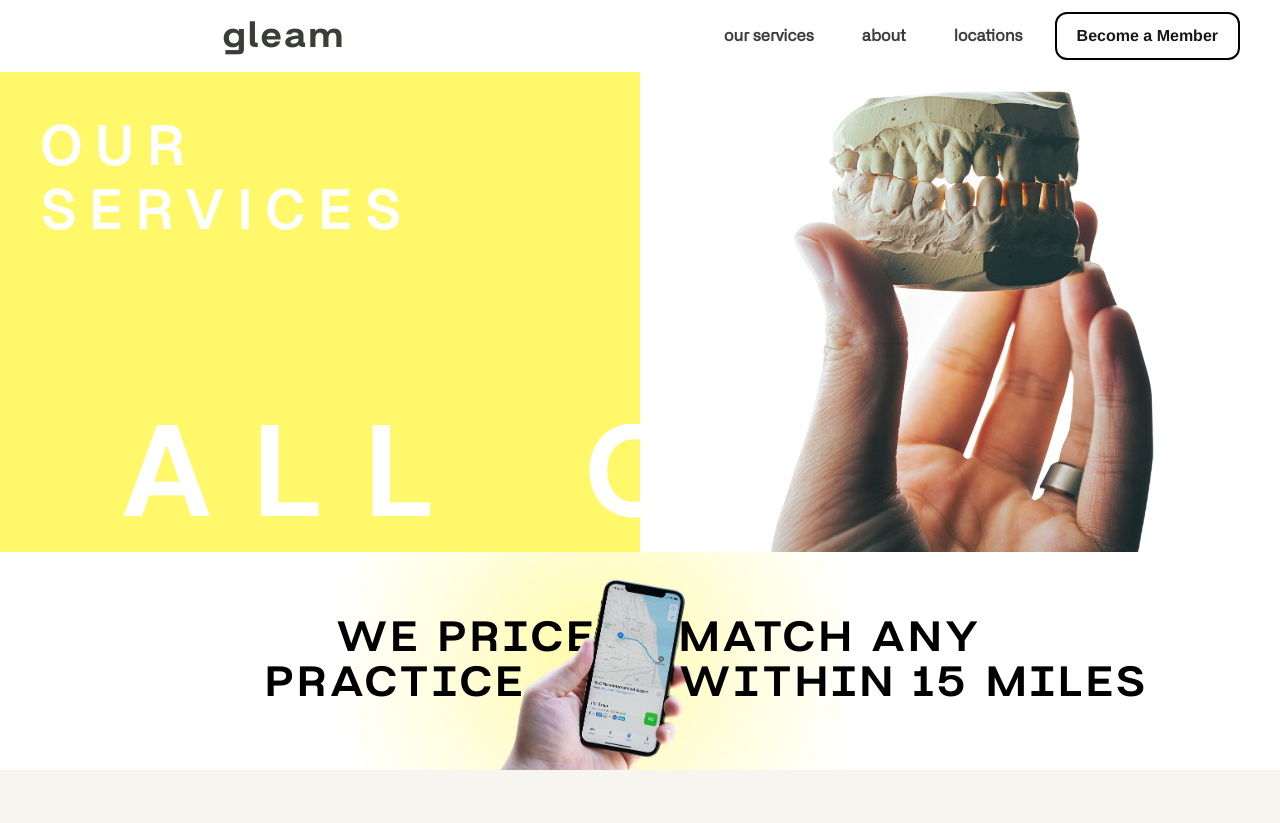
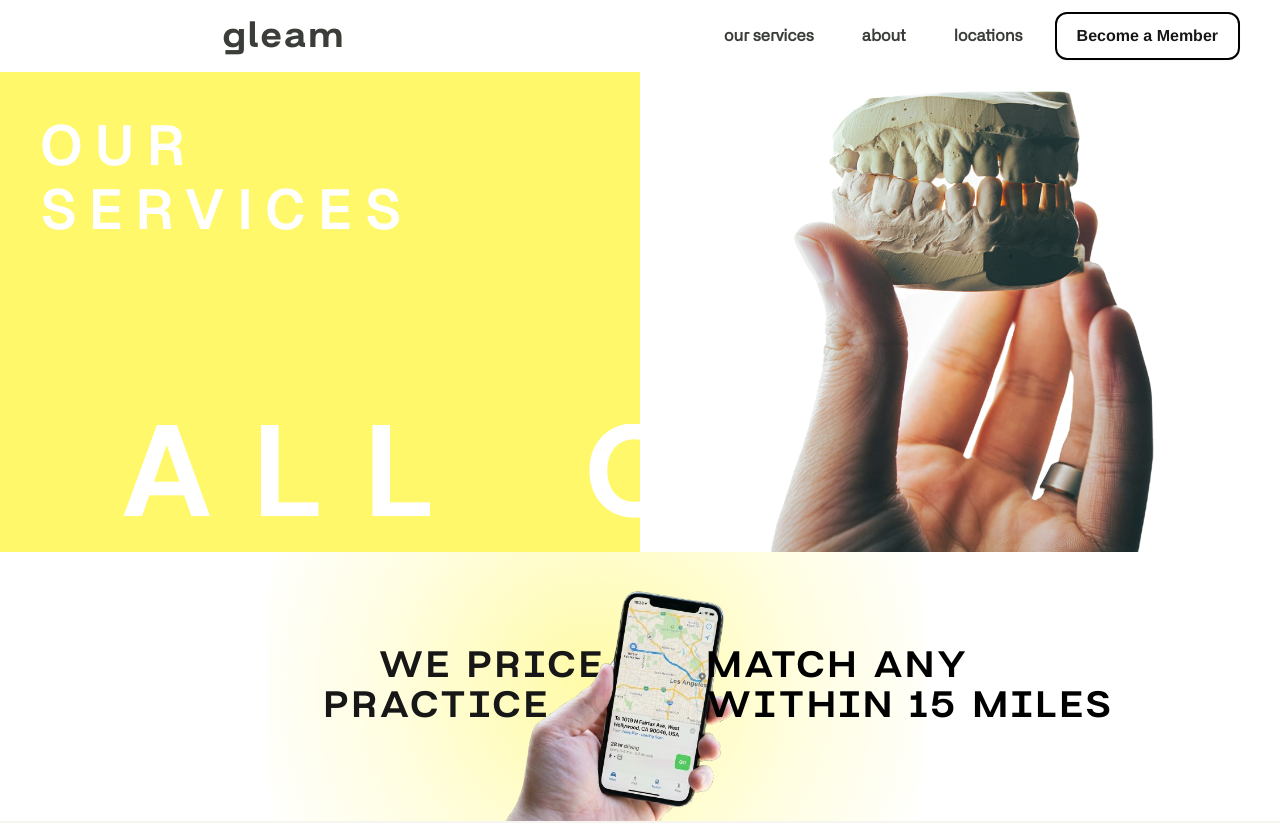
Before and after one commit to rohit-vue/Gleam, a Next.js app: page /services in a window 1280 px wide. Shown: the top 823 px of the page. Built offline with nearby package versions, Linux system fonts and the light colour scheme.

Commit message:
change the image and refinement according to it

```diff
--- a/src/components/ServicesHero.tsx
+++ b/src/components/ServicesHero.tsx
@@ -59,7 +59,7 @@ export function ServicesHero() {
       </div>
 
       <div
-        className="relative w-full overflow-hidden bg-white [--block-shift:1rem] [--line-size:0.8rem] [--line2-mt:0.1rem] [--phone-w:7.25rem] [--text-gap:0.25rem] min-h-[clamp(-6rem,34vw,57rem)] sm:[--block-shift:1.75rem] sm:[--line-size:1rem] sm:[--phone-w:9rem] sm:[--text-gap:0.35rem] md:[--block-shift:3.25rem] md:[--line-size:1.35rem] md:[--line2-mt:0.15rem] md:[--phone-w:11.5rem] md:[--text-gap:0.45rem] md:min-h-[clamp(1rem,22vw,57rem)] lg:min-h-[clamp(1rem,17vw,57rem)] lg:[--block-shift:clamp(-13rem,3.5vw,34.5rem)] lg:[--line-size:clamp(1.75rem,3.6vw,3.25rem)] lg:[--phone-w:15.5rem] lg:[--text-gap:0.35rem]"
+        className="relative w-full overflow-hidden max-md:overflow-x-visible bg-white [--block-shift:1rem] [--line-size:0.8rem] [--line2-mt:0.1rem] [--phone-w:10rem] max-md:[--text-gap:0.15rem] [--text-gap:0.25rem] min-h-[clamp(-6rem,34vw,57rem)] sm:[--block-shift:1.75rem] sm:[--line-size:1rem] sm:[--phone-w:11rem] sm:[--text-gap:0.35rem] md:[--block-shift:3.25rem] md:[--line-size:1.35rem] md:[--line2-mt:0.15rem] md:[--phone-w:14rem] md:[--text-gap:0.45rem] md:min-h-[clamp(1rem,22vw,57rem)] lg:min-h-[clamp(-17rem,28vw,57rem)] xl:min-h-[clamp(1rem,21vw,57rem)] 2xl:min-h-[clamp(1rem,16vw,57rem)] lg:[--block-shift:clamp(-13rem,3.5vw,34.5rem)] lg:[--line-size:clamp(1.75rem,3.6vw,3.25rem)] lg:[--phone-w:20.5rem] lg:[--text-gap:0.35rem]"
         aria-labelledby="price-match-heading"
       >
         <h2 id="price-match-heading" className="sr-only">
@@ -79,13 +79,13 @@ export function ServicesHero() {
           aria-hidden
           className="absolute bottom-0 left-0 right-[calc(43%+var(--phone-w)/2+var(--text-gap))] top-0 z-[1] flex flex-col justify-center items-end gap-[var(--line2-mt)] px-2 sm:px-4 md:px-6 lg:px-8"
         >
-          <div className="lg:translate-x-[75px] md:translate-x-[58px] translate-x-[39px] text-right">
-            <p className="whitespace-nowrap font-britanica-black text-[length:var(--line-size)]  uppercase leading-[0.92] tracking-[0.05em] text-black sm:tracking-[0.07em] md:tracking-[0.09em] lg:tracking-[0.11em]">
+          <div className="2xl:translate-x-[-18px] lg:translate-x-[123px]  md:translate-x-[91px] translate-x-[39px] text-right">
+            <p className="whitespace-nowrap font-britanica-black text-[18px] lg:text-[40px] md:text-[28px]  uppercase leading-[0.92] tracking-[0.05em]  sm:tracking-[0.07em] md:tracking-[0.09em] lg:tracking-[0.11em]">
               WE PRICE
             </p>
           </div>
-          <div className="translate-x-[1.25em] text-right sm:translate-x-[2.75em] md:translate-x-[1.75em] lg:translate-x-[0.25em]">
-            <p className="whitespace-nowrap font-britanica-black text-[length:var(--line-size)]  uppercase leading-[0.92] tracking-[0.05em] text-black sm:tracking-[0.07em] md:tracking-[0.09em] lg:tracking-[0.11em]">
+          <div className="translate-x-[1.25em] text-right sm:translate-x-[2.75em] md:translate-x-[2.75em] lg:translate-x-[4.25em] 2xl:translate-x-[-4.75em]">
+            <p className="whitespace-nowrap font-britanica-black text-[18px] lg:text-[40px] md:text-[28px]  uppercase leading-[0.92] tracking-[0.05em]  sm:tracking-[0.07em] md:tracking-[0.09em] lg:tracking-[0.11em]">
               PRACTICE
             </p>
           </div>
@@ -94,20 +94,21 @@ export function ServicesHero() {
         {/* Layer 3: right text (higher z than left, still behind phone) */}
         <div
           aria-hidden
-          className="absolute bottom-0 left-[calc(42%+var(--phone-w)/2+var(--text-gap))] lg:left-[calc(44%+var(--phone-w)/2+var(--text-gap))] right-0 top-0 z-[20] flex flex-col justify-center items-start px-2 text-left sm:px-4 md:px-6 lg:px-8"
+          className="absolute bottom-0 left-[calc(35%+var(--phone-w)/2+var(--text-gap))] max-md:pr-3 right-0 top-0 z-[20] flex flex-col justify-center items-start px-2 text-left sm:left-[calc(42%+var(--phone-w)/2+var(--text-gap))] sm:px-4 md:px-6 2xl:left-[calc(32%+var(--phone-w)/2+var(--text-gap))] lg:left-[calc(43%+var(--phone-w)/2+var(--text-gap))] lg:px-8"
         >
-          <p className="whitespace-nowrap font-britanica-black text-[length:var(--line-size)]  uppercase leading-[0.92] tracking-[0.05em] text-black sm:tracking-[0.07em] md:tracking-[0.09em] lg:tracking-[0.11em]">
+          <p className="whitespace-nowrap font-britanica-black text-[18px] lg:text-[40px] md:text-[28px]  uppercase leading-[0.92] tracking-[0.05em] text-black sm:tracking-[0.07em] md:tracking-[0.09em] lg:tracking-[0.11em]">
             MATCH ANY
           </p>
-          <p className="mt-[var(--line2-mt)] whitespace-nowrap font-britanica-black text-[length:var(--line-size)]  uppercase leading-[0.92] tracking-[0.05em] text-black sm:tracking-[0.07em] md:tracking-[0.09em] lg:tracking-[0.11em]">
+          <p className="mt-[var(--line2-mt)] whitespace-nowrap font-britanica-black text-[15px] max-md:tracking-[0.03em] sm:text-[18px] lg:text-[40px] md:text-[28px] uppercase leading-[0.92] tracking-[0.05em] text-black sm:tracking-[0.07em] md:tracking-[0.09em] lg:tracking-[0.11em]">
             WITHIN 15 MILES
           </p>
         </div>
 
         {/* Layer 4: phone image */}
         <div className="pointer-events-none absolute inset-0 z-10 flex items-end justify-center">
+          <div className="translate-x-[-25px] lg:translate-x-0 2xl:translate-x-[-139px] md:translate-x-[0px]">
             <Image
-            src="/assets/phone.png"
+              src="/assets/phone1.png"
               alt=""
               width={600}
               height={900}
@@ -119,6 +120,7 @@ export function ServicesHero() {
         </div>
         </div>
         </div>
+      </div>
     </section>
   );
 }
```
Also changed, not shown: public/assets/phone1.png (added). Lines whose indentation alone changed are shown as unchanged.
